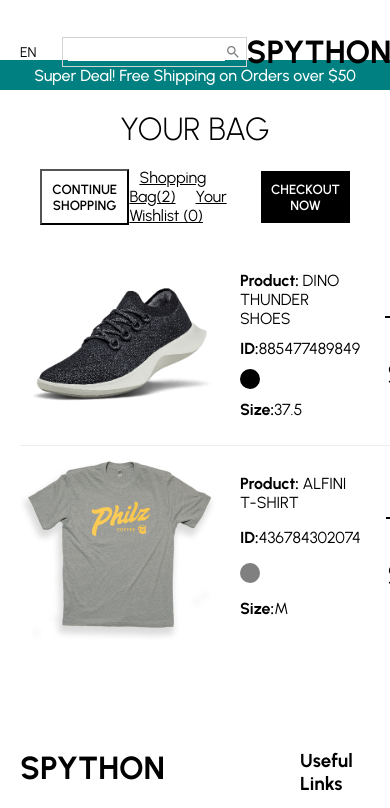
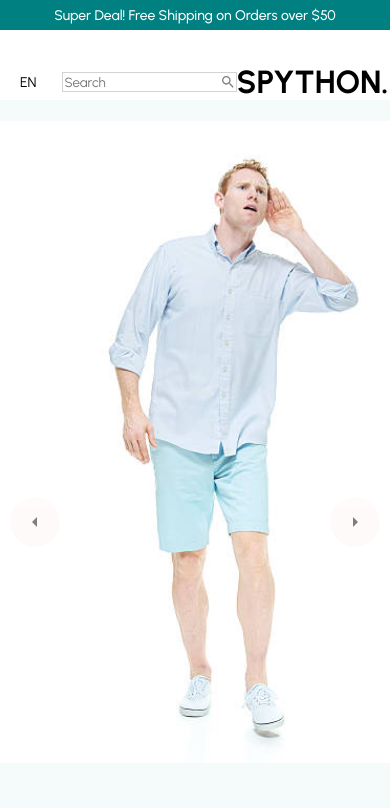
Before and after one commit to spython001/react-eCommerce, a React (Vite) app: page / in a window 390 px wide. Shown: the top 808 px of the page. Built offline with nearby package versions, Linux system fonts and the light colour scheme; a web font is replaced by a local one.

Commit message:
created a responsive jsx file

```diff
--- a/src/App.jsx
+++ b/src/App.jsx
@@ -8,7 +8,7 @@
 function App() {
   return (
     <div>
-      <Cart />
+      <Home />
     </div>
   )
 }
--- a/src/components/anouncement/Anouncement.jsx
+++ b/src/components/anouncement/Anouncement.jsx
@@ -1,7 +1,19 @@
-import "./anouncement.css"
+//import "./anouncement.css"
+import styled from "styled-components"
+
+const Container = styled.div`
+  height: 30px;
+  background-color: teal;
+  color: white;
+  display: flex;
+  align-items: center;
+  justify-content: center;
+  font-size: 14px;
+  font-weight: 500;
+`
 
 export default function Anouncement() {
   return (
-    <div className="announContainer">Super Deal! Free Shipping on Orders over $50</div>
+    <Container>Super Deal! Free Shipping on Orders over $50</Container>
   )
 }
--- a/src/components/navbar/Navbar.jsx
+++ b/src/components/navbar/Navbar.jsx
@@ -1,33 +1,87 @@
-//import styled from "styled-components"
-import "./navbar.css"
+import styled from "styled-components"
+//import "./navbar.css"
 import { Search, ShoppingCartOutlined } from "@mui/icons-material"
 import { Badge } from "@mui/material"
 
 
+const Container = styled.div`
+  height: 60px;
+`
+
+const Wrapper = styled.div`
+  padding: 10px 20px;
+    display: flex;
+    justify-content: space-between;
+    align-items: center;
+`
+
+const Left = styled.div`
+    flex: 1;
+    display: flex;
+    align-items: center;
+`
+const Language = styled.span`
+    font-size: 14px;
+    cursor: pointer;
+`
+const SearchContainer = styled.div`
+    border: 0.5px solid lightgray;
+    display: flex;
+    align-items: center;
+    margin-left: 25px;
+
+`
+const Input = styled.input`
+    border: none;
+    background-color: #fff;
+`
+
+const Center = styled.div`
+  flex: 1;
+  text-align: center;
+`
+const Logo = styled.h1`
+  font-weight: bold;
+`
+
+const Right = styled.div`
+  flex: 1;
+  display: flex;
+  align-items: center;
+  justify-content: flex-end;
+`
+
+const MenuItem = styled.div`
+  font-size: 14px;
+    cursor: pointer;
+    margin: 25px;
+`
+
+
 export default function Navbar() {
   return (
-    <div className="navbarContainer">
-      <div className="navbarWrapper">
-        <div className="navLeft">
-          <span className="navLanguage">EN</span>
-            <div className="navSearch">
-              <input type="text" />
+    <Container>
+      <Wrapper>
+        <Left>
+          <Language>EN</Language>
+            <SearchContainer>
+              <Input placeholder="Search"/>
               <Search style={{ color:"gray", fontSize:16}}/>
-            </div>
-        </div>
-        <div className="navCenter">
-          <h1 className="navLogo">SPYTHON.</h1>
-        </div>
-        <div className="navRight">
-          <div className="navMenuItem">REGISTER</div>
-          <div className="navMenuItem">SIGN IN</div>
-          <div className="navMenuItem">
+            </SearchContainer>
+        </Left>
+        <Center>
+          <Logo>SPYTHON.</Logo>
+        </Center>
+        <Right>
+          <MenuItem>REGISTER</MenuItem>
+          <MenuItem>SIGN IN</MenuItem>
+          <MenuItem>
             <Badge badgeContent={4} color="primary" />
             <ShoppingCartOutlined />
-        </div>
-        </div>
+        </MenuItem>
+        </Right>
 
-      </div>
-    </div>
+      </Wrapper>
+    </Container>
   )
 }
```
Also changed, not shown: src/responsive.jsx (added, +9 -0 lines).
